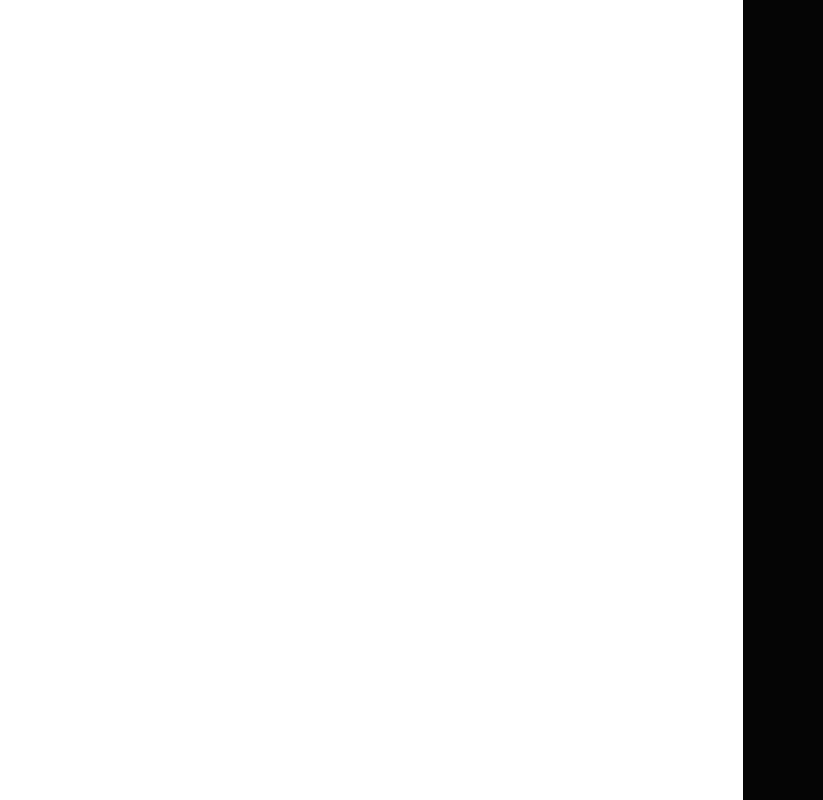
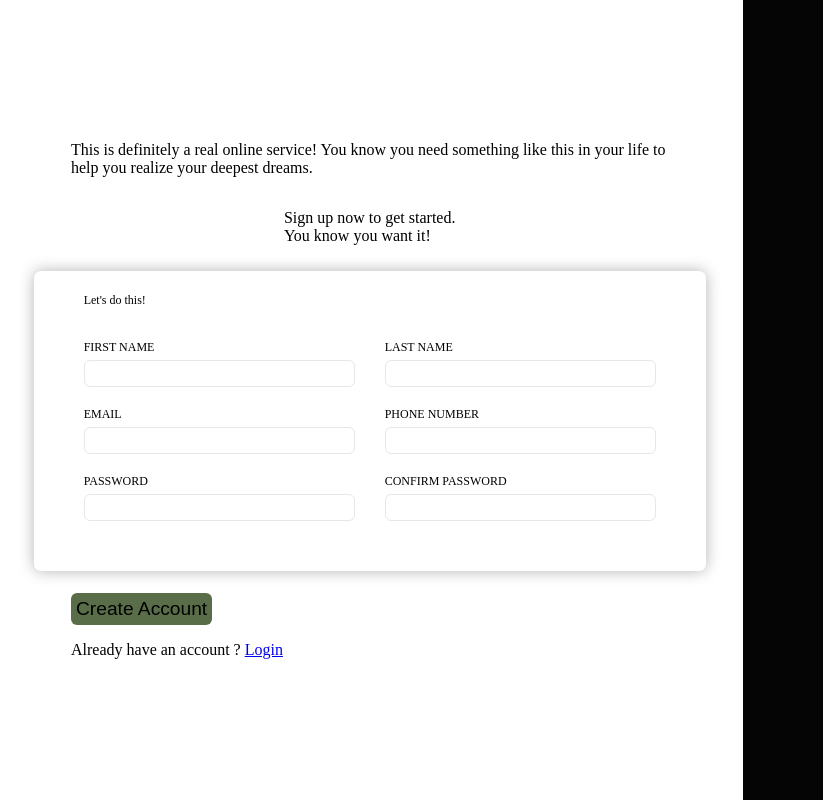
Before and after one commit to abdullah-oyediran/rps, a plain HTML site: page index.html in a window 1280 px wide. Shown: the full height of the page, 457-1280 px from the left. Drawn offline with Linux system fonts and the light colour scheme.

Commit message:
almost finished with the second section

```diff
--- a/css/styles.css
+++ b/css/styles.css
@@ -59,4 +59,66 @@ body {
 .section:nth-child(2) {
     display: flex;
     flex-direction: column;
+    align-items: center;
+    justify-content: center;
+    row-gap: 10px;
 }
+
+#header {
+    display: flex;
+    flex-direction: column;
+    align-items: center;
+    justify-content: center;
+}
+#header, #footer {
+    width: 80%;
+}
+
+
+form {
+    display: grid;
+    grid-template-columns: 1fr 1fr;
+    gap: 20px 30px;
+    padding: 10px 50px 50px 50px;
+    box-shadow: 0px 0px 15px rgba(0, 0, 0, 0.3);
+    border-radius: 7px;
+    width: 90%;
+    font-size: 12px;
+}
+
+form > div {
+    display: flex;
+    flex-direction: column;
+    row-gap: 5px;
+}
+
+form > p {
+    grid-column: 1/3;
+}
+
+form input {
+    padding: 5px;
+    border-radius: 6px;
+    outline: none;
+    border: 1px solid #E5E7EB;
+}
+
+form input:focus {
+    border-color: rgba(0, 0, 255, 0.596);
+}
+
+form input:user-valid {
+    border-color: green;
+}
+form input:user-invalid {
+    border-color: red;
+}
+
+#footer button {
+    padding: 5px;
+    font-size: 1.2em;
+    background: #596D48;
+    outline: none;
+    border: 0px;
+    border-radius: 6px;
+}
--- a/index.html
+++ b/index.html
@@ -13,9 +13,55 @@
                 </div>
             </div>
             <div class="section">
-                <div id="header"></div>
-                <form></form>
-                <div id="footer"></div>
+                <div id="header">
+                    <p>
+                        This is definitely a real online service!
+                        You know you need something like this in
+                        your life to help you realize your
+                        deepest dreams.
+                    </p>
+                    <p>
+                        Sign up now to get started.
+                        <br>
+                        You know you want it!
+                    </p>
+                </div>
+                <form>
+                    <p>Let's do this!</p>
+                    <div>
+                        <label for="f-name">FIRST NAME</label>
+                        <input type="text" id="f-name">
+                    </div>
+
+                    <div>
+                        <label for="l-name">LAST NAME</label>
+                        <input type="text" id="l-name">
+                    </div>
+
+                    <div>
+                        <label for="email">EMAIL</label>
+                        <input type="email" id="email">
+                    </div>
+
+                    <div>
+                        <label for="p-no">PHONE NUMBER</label>
+                        <input type="text" id="p-no">
+                    </div>
+
+                    <div>
+                        <label for="p-word">PASSWORD</label>
+                        <input type="password" id="p-word">
+                    </div>
+
+                    <div>
+                        <label for="c-p-word">CONFIRM PASSWORD</label>
+                        <input id="c-p-word" type="password">
+                    </div>
+                </form>
+                <div id="footer">
+                    <button>Create Account</button>
+                    <p>Already have an account ? <a href="#">Login</a></p>
+                </div>
             </div>
         </div>
     </body>
```
